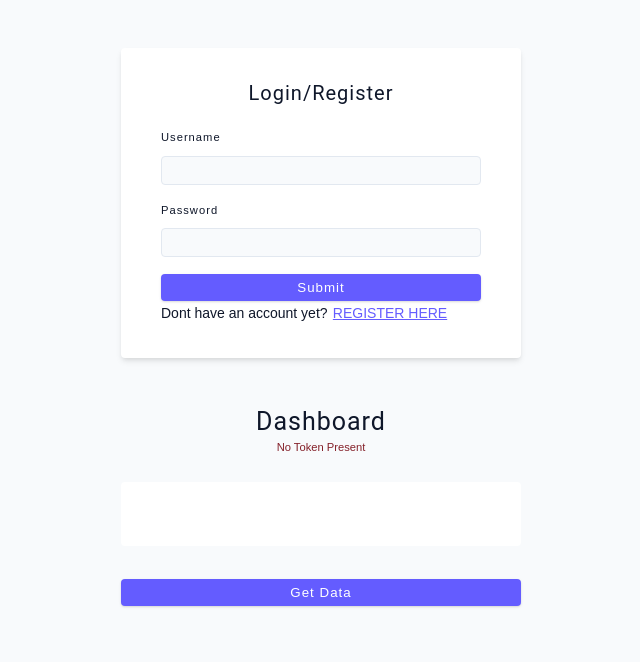
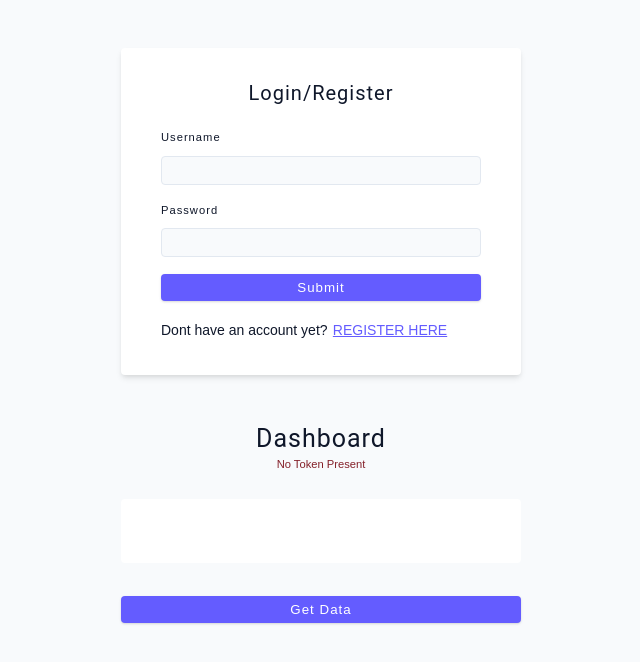
Before and after one commit to Simplyauf/LOGIN-AUTHENTICATION-AUTHORIZATION, a website: page public/index.html in a window 1280 px wide. Shown: the whole page, without its empty margins (319-959 px from the left). Drawn offline with nearby package versions, Linux system fonts and the light colour scheme.

Commit message:
added margintop to login/registerswitchcontainer and added cursor pointer topage links class

```diff
--- a/public/styles.css
+++ b/public/styles.css
@@ -206,10 +206,12 @@ ul {
 }
 
 .login-register-switch-container {
+  margin-top: 1.2em;
   font-size: 14px;
 }
 
 .page-link {
+  cursor: pointer;
   margin-left: 0.1em;
   color: #645cff;
   text-decoration: underline;
```
